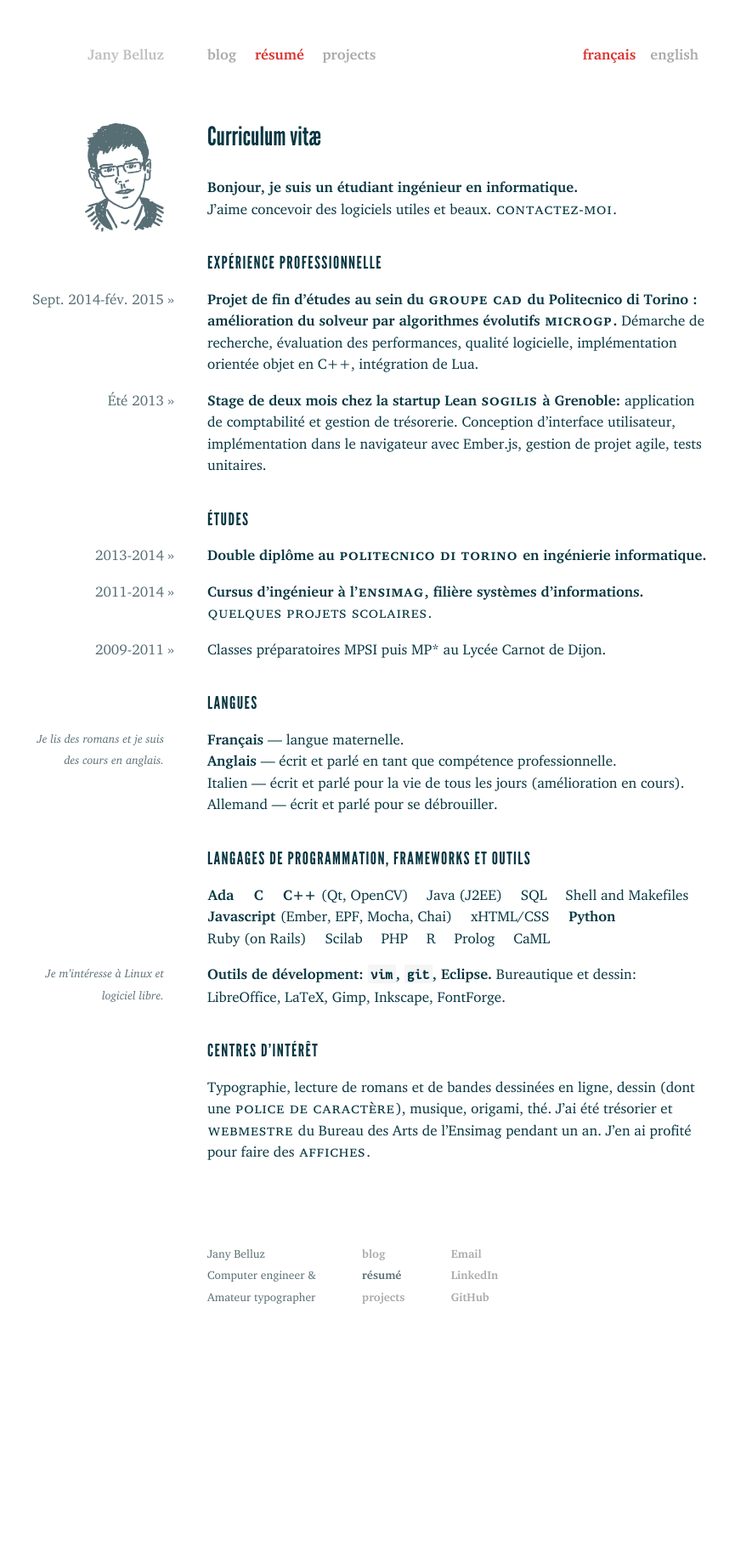
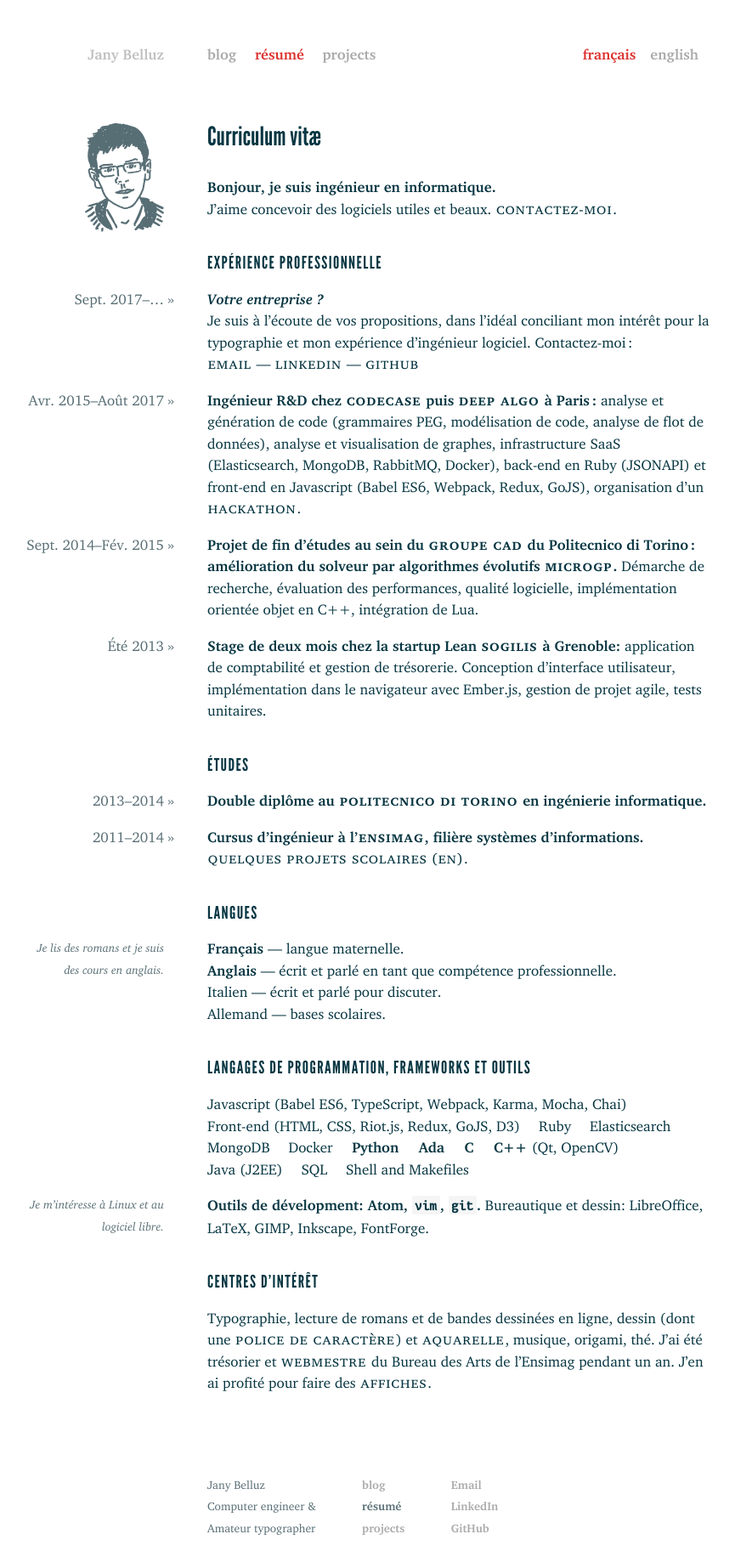
Before and after one commit to belluzj/belluzj.github.io, a Jekyll site: the page built from cv.markdown, in a window 1280 px wide. Shown: the whole page at 85% size, without its empty margins (209-1074 px from the left). Built offline with Jekyll 4.4.1, drawn with Linux system fonts in a browser that asks for light colours; before the commit the page ends 1553 px from its top, so only the background shows below that.

Commit message:
Update résumé

```diff
--- a/cv.markdown
+++ b/cv.markdown
@@ -14,18 +14,37 @@ current: resume
 {{page.title}}
 ------
 
-**Bonjour, je suis un étudiant ingénieur en informatique.**\\
+**Bonjour, je suis ingénieur en informatique.**\\
 J'aime concevoir des logiciels utiles et beaux.
 <a href="mailto:&#106;&#097;&#110;&#121;&#046;&#098;&#101;&#108;&#108;&#117;&#122;&#064;&#104;&#111;&#116;&#109;&#097;&#105;&#108;&#046;&#102;&#114;">Contactez-moi</a>.
 
 ### Expérience professionnelle
 {:.clearer}
 
-Sept. 2014-fév. 2015
+Sept. 2017–…
+{:.margin.time}
+
+***Votre entreprise ?*** \\
+Je suis à l'écoute de vos propositions, dans l'idéal conciliant mon intérêt pour
+la typographie et mon expérience d'ingénieur logiciel. Contactez-moi :
+<a href="mailto:&#106;&#097;&#110;&#121;&#046;&#098;&#101;&#108;&#108;&#117;&#122;&#064;&#104;&#111;&#116;&#109;&#097;&#105;&#108;&#046;&#102;&#114;">Email</a>&nbsp;—&nbsp;<a href="http://www.linkedin.com/pub/jany-belluz/79/ba5/16b">LinkedIn</a>&nbsp;—&nbsp;<a href="https://github.com/belluzj">GitHub</a>
+
+Avr. 2015–Août 2017
+{:.margin.time}
+
+**Ingénieur R&D chez [CodeCase](http://codecasesoftware.com/) puis
+[Deep Algo](https://www.deepalgo.com/) à Paris :** analyse et génération de code
+(grammaires PEG, modélisation de code, analyse de flot de données), analyse et
+visualisation de graphes, infrastructure SaaS (Elasticsearch, MongoDB, RabbitMQ,
+Docker), back-end en Ruby (JSONAPI) et front-end en Javascript (Babel ES6,
+Webpack, Redux, GoJS), organisation d'un
+[hackathon](https://github.com/DeepAlgo/HackathonJune2017).
+
+Sept. 2014–Fév. 2015
 {:.margin.time}
 
 **Projet de fin d'études au sein du [groupe CAD](http://www.cad.polito.it/) du Politecnico di
-Torino : amélioration du solveur par algorithmes évolutifs
+Torino : amélioration du solveur par algorithmes évolutifs
 [MicroGP](http://ugp3.sourceforge.net/).** Démarche de recherche, évaluation
 des performances, qualité logicielle, implémentation orientée objet en C++,
 intégration de Lua.
@@ -37,26 +56,20 @@ intégration de Lua.
 Grenoble:** application de comptabilité et gestion de trésorerie. Conception
 d'interface utilisateur, implémentation dans le navigateur avec Ember.js,
 gestion de projet agile, tests unitaires.
-{:#sogilis}
 
 ### Études
 
-2013-2014
+2013–2014
 {:.margin.time}
 
 **Double diplôme au [Politecnico di Torino](http://www.polito.it) en
 ingénierie informatique.**
 
-2011-2014
+2011–2014
 {:.margin.time}
 
 **Cursus d'ingénieur à l'[Ensimag](http://ensimag.grenoble-inp.fr), filière
-systèmes d'informations.** [Quelques projets scolaires](projets.html#school).
-
-2009-2011
-{:.margin.time}
-
-Classes préparatoires MPSI puis MP\* au Lycée Carnot de Dijon.
+systèmes d'informations.** [Quelques projets scolaires (en)](projects.html#school).
 
 ### Langues
 
@@ -65,42 +78,42 @@ Je lis des romans et je suis des cours en anglais.
 
 **Français** --- langue maternelle. \\
 **Anglais** --- écrit et parlé en tant que compétence professionnelle. \\
-Italien --- écrit et parlé pour la vie de tous les jours (amélioration en cours). \\
-Allemand --- écrit et parlé pour se débrouiller.
+Italien --- écrit et parlé pour discuter. \\
+Allemand --- bases scolaires.
 
 
 
 ### Langages de programmation, frameworks et outils
 
+* Javascript (Babel ES6, TypeScript, Webpack, Karma, Mocha, Chai)
+* Front-end (HTML, CSS, Riot.js, Redux, GoJS, D3)
+* Ruby
+* Elasticsearch
+* MongoDB
+* Docker
+* <a href="{% post_url projects/2013-06-14-robair %}" title="Example project: a robot">Python</a>
 * <a href="{% post_url projects/2013-01-15-compiler-for-java-subset %}" title="Example project: a compiler">Ada</a>
 * <a href="{% post_url projects/2012-12-10-various-c-projects %}" title="Example project: a shell">C</a>
 * <a href="{% post_url projects/2013-06-12-AgileTouch-distributed-scrum %}" title="Example project: augmented agile backlog">C++</a> (Qt, OpenCV)
 * Java (J2EE)
 * SQL
 * Shell and Makefiles
-* <a href="#sogilis" title="Example project: accounting application">Javascript</a> (Ember, EPF, Mocha, Chai)
-* xHTML/CSS
-* <a href="{% post_url projects/2013-06-14-robair %}" title="Example project: a robot">Python</a>
-* Ruby (on Rails)
-* Scilab
-* PHP
-* R
-* Prolog
-* CaML
 {:.inline-list}
 
-Je m'intéresse à Linux et logiciel libre.
+Je m'intéresse à Linux et au logiciel libre.
 {:.margin.note}
 
-**Outils de dévelopment: `vim`, `git`, Eclipse.**
-Bureautique et dessin: LibreOffice, LaTeX, Gimp, Inkscape, FontForge.
+**Outils de dévelopment: Atom, `vim`, `git`.**
+Bureautique et dessin: LibreOffice, LaTeX, GIMP, Inkscape, FontForge.
 
 ### Centres d'intérêt
 
-Typographie, lecture de romans et de bandes dessinées en ligne, dessin (dont une [police de
-caractère][fantasque]), musique, origami, thé.  J'ai été trésorier et
-[webmestre](http://bda.ensimag.fr) du Bureau des Arts de l'Ensimag pendant un
-an. J'en ai profité pour faire des [affiches][bda].
+Typographie, lecture de romans et de bandes dessinées en ligne, dessin
+(dont une [police de caractère][fantasque]) et
+[aquarelle]({% post_url blog/2017-07-04-carnet-de-voyage %}),
+musique, origami, thé.
+J'ai été trésorier et [webmestre](http://bda.ensimag.fr) du Bureau des Arts de
+l'Ensimag pendant un an. J'en ai profité pour faire des [affiches][bda].
 
 [fantasque]: {% post_url projects/2013-11-18-fantasquesansmono-font %}
 [bda]: {% post_url projects/2012-09-01-affiches-bureau-des-arts %}
```
Also changed, not shown: resume.markdown (+38 -32 lines).
